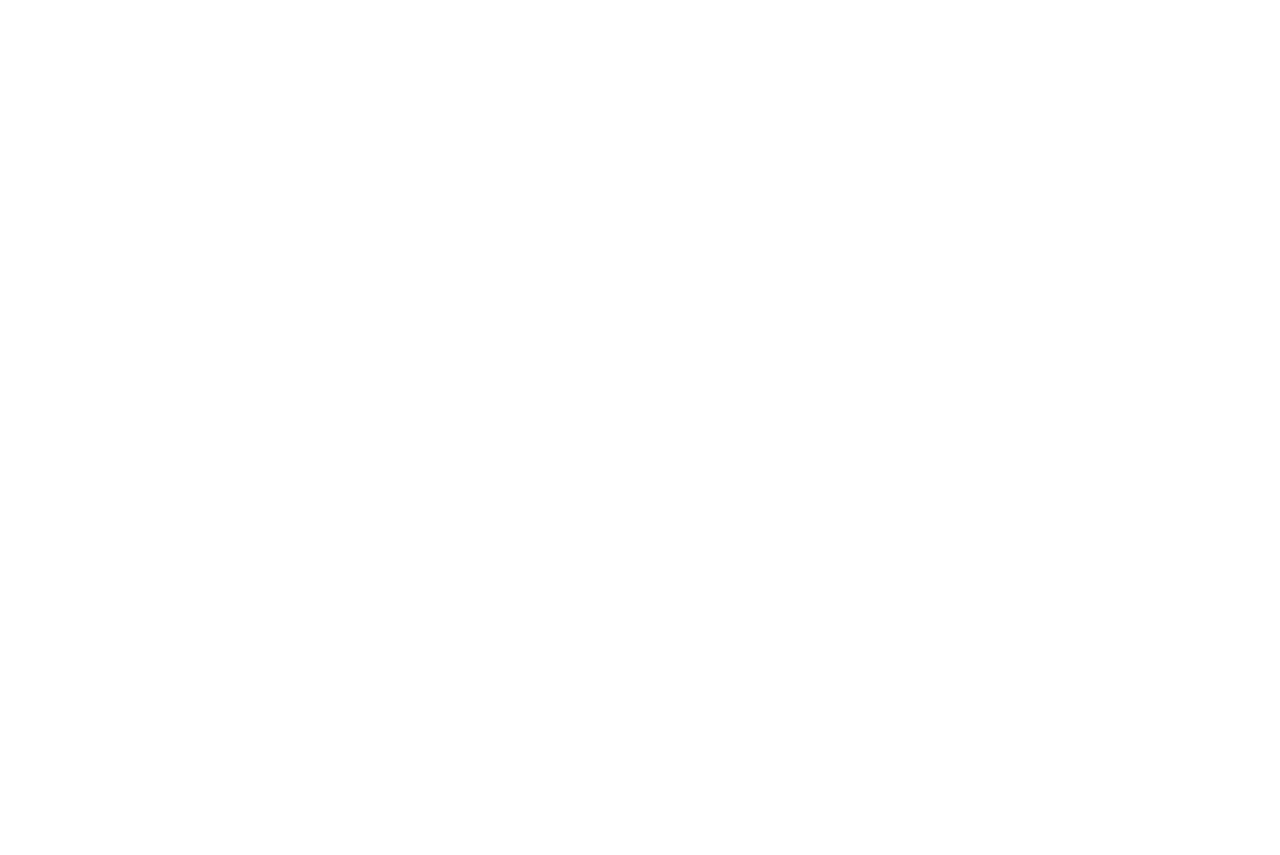
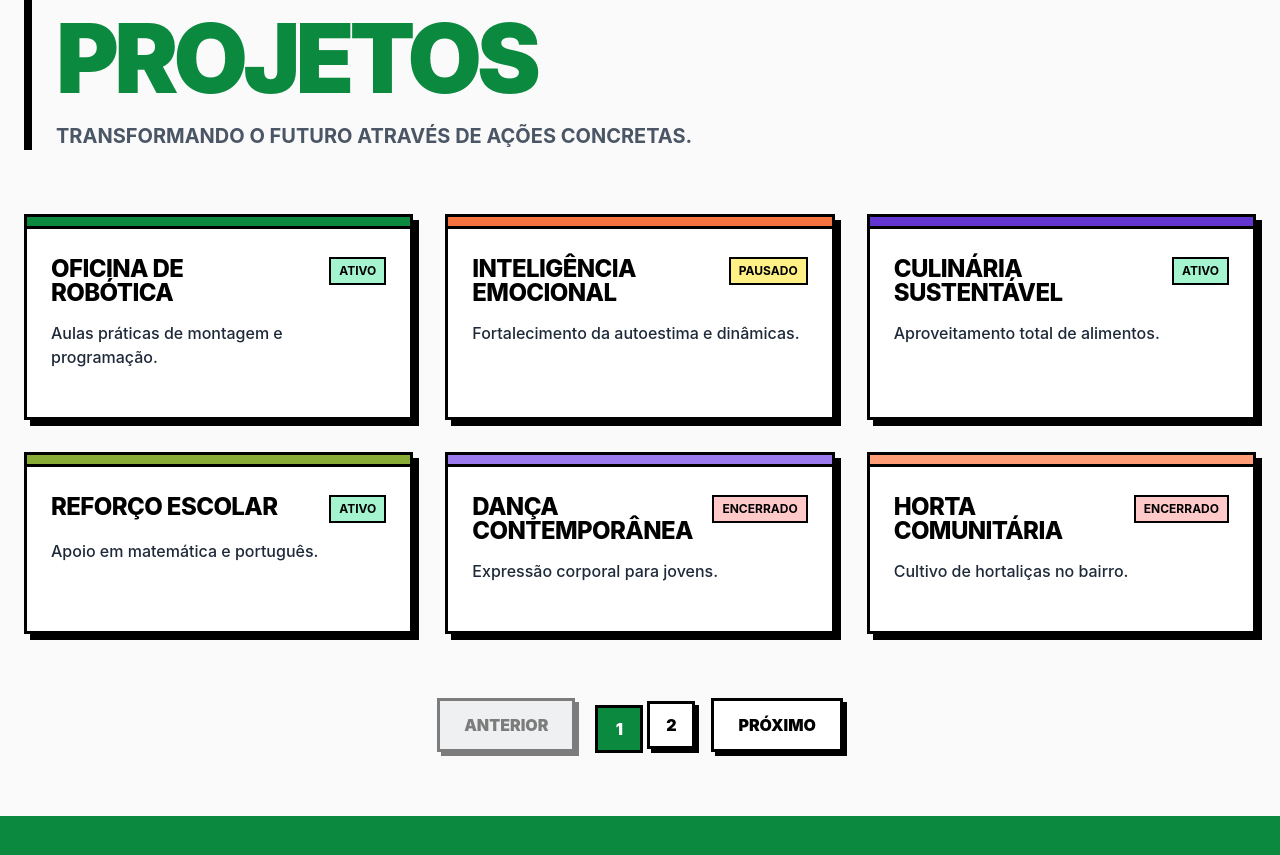
Before and after one commit to pedropaffaro/Projetando-o-Futuro, a React (Vite) app: page /projects in a window 1280 px wide. Shown: the part 241-1096 px from the top of the page. Before the commit the page ends 800 px from the top, so only its background shows below. Built offline with nearby package versions, Linux system fonts and the light colour scheme.

Commit message:
Add Projects page

```diff
--- a/src/App.tsx
+++ b/src/App.tsx
@@ -4,6 +4,7 @@ import { Routes, Route } from "react-router-dom";
 import Home from "./pages/Home";
 import Login from "./pages/Login";
 import Dashboard from "./pages/Dashboard/Dashboard";
+import Projects from "./pages/Projects";
 
 function App() {
   return (
@@ -11,6 +12,7 @@ function App() {
       <Route path="/" element={<Home />} />
       <Route path="/login" element={<Login />} />
       <Route path="/dashboard" element={<Dashboard />} />
+      <Route path="/projects" element={<Projects />} />
 
       {/* Página de Erro - Rota Não Existente */}
       <Route
--- a/src/components/Navbar/Navbar.tsx
+++ b/src/components/Navbar/Navbar.tsx
@@ -10,7 +10,7 @@ function Navbar() {
   // location e navigate para que consigamos ter uma integração com os links da navbar
   const location = useLocation();
   const navigate = useNavigate();
-  let { windowWidth } = useDimensions()
+  let { windowWidth } = useDimensions();
 
   // estilo dos links
   const linkClass =
@@ -22,45 +22,68 @@ function Navbar() {
     /* se esta na root, scrola ate a sessão com o Id contido no link
     caso não, vai até a root, e daí scrola até a sessão desejada */
     if (location.pathname === "/") {
-      document.getElementById(sectionId)?.scrollIntoView({ behavior: "smooth" });
+      document
+        .getElementById(sectionId)
+        ?.scrollIntoView({ behavior: "smooth" });
     } else {
       navigate("/");
       setTimeout(() => {
-        document.getElementById(sectionId)?.scrollIntoView({ behavior: "smooth" });
+        document
+          .getElementById(sectionId)
+          ?.scrollIntoView({ behavior: "smooth" });
       }, 100);
     }
   };
 
-  return ( // componente navbar
+  return (
+    // componente navbar
     <nav className="bg-white border-b-[3px] border-black w-full px-6 py-5 flex justify-between items-center sticky top-0 z-50">
       <Link
         to="/"
         className="flex items-center"
         aria-label="Ir para a página inicial"
       >
-        { windowWidth > 990  && <img
-          src={logo}
-          alt="Logo Projetando o Futuro"
-          className="h-12 w-min-[131px] object-contain"
-        /> }
+        {windowWidth > 990 && (
+          <img
+            src={logo}
+            alt="Logo Projetando o Futuro"
+            className="h-12 w-min-[131px] object-contain"
+          />
+        )}
       </Link>
 
       {/* links com a função de redirecionamento */}
       <ul className="hidden md:flex items-center gap-8">
         <li>
-          <span onClick={() => handleNavClick("sobre")} className={linkClass}>Sobre</span>
+          <Link to="/projects">
+            <span className={linkClass}>Projetos</span>
+          </Link>
         </li>
         <li>
-          <span onClick={() => handleNavClick("projetos")} className={linkClass}>Projetos</span>
+          <span onClick={() => handleNavClick("sobre")} className={linkClass}>
+            Sobre
+          </span>
         </li>
         <li>
-          <span onClick={() => handleNavClick("fotos")} className={linkClass}>Fotos</span>
+          <span onClick={() => handleNavClick("fotos")} className={linkClass}>
+            Fotos
+          </span>
         </li>
         <li>
-          <span onClick={() => handleNavClick("como-ajudar")} className={linkClass}>Como Ajudar</span>
+          <span
+            onClick={() => handleNavClick("como-ajudar")}
+            className={linkClass}
+          >
+            Como Ajudar
+          </span>
         </li>
         <li>
-          <span onClick={() => handleNavClick("parceiros")} className={linkClass}>Parceiros</span>
+          <span
+            onClick={() => handleNavClick("parceiros")}
+            className={linkClass}
+          >
+            Parceiros
+          </span>
         </li>
 
         {isAuthenticated ? ( // caso esteja autenticado libera as opções de adm na navbar
@@ -88,37 +111,63 @@ function Navbar() {
       </ul>
 
       {/* menu de hamburguer para o caso da pagina minimizada */}
-      <div className="md:hidden text-3xl font-extrabold cursor-pointer select-none" onClick={() => setIsMenuOpen(!isMenuOpen)}>
+      <div
+        className="md:hidden text-3xl font-extrabold cursor-pointer select-none"
+        onClick={() => setIsMenuOpen(!isMenuOpen)}
+      >
         {isMenuOpen ? "✕" : "☰"}
       </div>
 
       {isMenuOpen && (
         <ul className="md:hidden absolute top-full left-0 w-full bg-white border-b-[3px] border-black flex flex-col items-center py-6 gap-6 shadow-lg z-40">
           <li>
-            <span onClick={() => handleNavClick("sobre")} className={linkClass}>Sobre</span>
+            <Link to="/projects">
+              <span className={linkClass}>Projetos</span>
+            </Link>
           </li>
           <li>
-            <span onClick={() => handleNavClick("projetos")} className={linkClass}>Projetos</span>
+            <span onClick={() => handleNavClick("sobre")} className={linkClass}>
+              Sobre
+            </span>
           </li>
           <li>
-            <span onClick={() => handleNavClick("fotos")} className={linkClass}>Fotos</span>
+            <span onClick={() => handleNavClick("fotos")} className={linkClass}>
+              Fotos
+            </span>
           </li>
           <li>
-            <span onClick={() => handleNavClick("como-ajudar")} className={linkClass}>Como Ajudar</span>
+            <span
+              onClick={() => handleNavClick("como-ajudar")}
+              className={linkClass}
+            >
+              Como Ajudar
+            </span>
           </li>
           <li>
-            <span onClick={() => handleNavClick("parceiros")} className={linkClass}>Parceiros</span>
+            <span
+              onClick={() => handleNavClick("parceiros")}
+              className={linkClass}
+            >
+              Parceiros
+            </span>
           </li>
 
           {isAuthenticated ? (
             <>
               <li>
-                <Link to="/dashboard" className={linkClass} onClick={() => setIsMenuOpen(false)}>
+                <Link
+                  to="/dashboard"
+                  className={linkClass}
+                  onClick={() => setIsMenuOpen(false)}
+                >
                   Dashboard
                 </Link>
               </li>
               <li>
-                <button className="uppercase font-extrabold text-green-primary border-[3px] border-green-primary px-6 py-2 hover:bg-green-primary hover:text-white transition-colors tracking-wide cursor-pointer" onClick={() => setIsMenuOpen(false)}>
+                <button
+                  className="uppercase font-extrabold text-green-primary border-[3px] border-green-primary px-6 py-2 hover:bg-green-primary hover:text-white transition-colors tracking-wide cursor-pointer"
+                  onClick={() => setIsMenuOpen(false)}
+                >
                   Sair
                 </button>
               </li>
--- a/src/components/ProjectCard/ProjectCard.tsx
+++ b/src/components/ProjectCard/ProjectCard.tsx
@@ -12,7 +12,8 @@ interface ProjectCardProps {
 }
 
 // componente de card
-function ProjectCard({ // props passadas
+function ProjectCard({
+  // props passadas
   title,
   description,
   status,
@@ -28,7 +29,8 @@ function ProjectCard({ // props passadas
       ? "bg-yellow-200"
       : "bg-red-200";
 
-  return ( // html do card
+  return (
+    // html do card
     <div className="border-[3px] border-black p-6 shadow-[6px_6px_0px_0px_rgba(0,0,0,1)] flex flex-col h-full bg-white relative overflow-hidden group">
       {/* Faixa de cor no topo do card */}
       <div
@@ -49,20 +51,27 @@ function ProjectCard({ // props passadas
       <p className="font-medium text-gray-800 mb-6 flex-1">{description}</p>
 
       {/* Botões de Ação */}
+      {/* Só renderiza a div de botões se as funções onEdit ou onDelete forem passadas */}
+      {(onEdit || onDelete) && (
         <div className="flex gap-2 mt-auto pt-4 border-t-[3px] border-black">
+          {onEdit && (
             <button
               onClick={onEdit}
               className="flex-1 bg-white text-black font-bold uppercase py-2 border-[2px] border-black hover:bg-black hover:text-white transition-colors cursor-pointer text-sm"
             >
               Editar
             </button>
+          )}
+          {onDelete && (
             <button
               onClick={onDelete}
               className="flex-1 bg-white text-red-600 font-bold uppercase py-2 border-[2px] border-black hover:bg-red-600 hover:text-white transition-colors cursor-pointer text-sm"
             >
               Excluir
             </button>
+          )}
         </div>
+      )}
     </div>
   );
 }
--- /dev/null
+++ b/src/pages/Projects.tsx
@@ -0,0 +1,155 @@
+import { useState } from "react";
+import Navbar from "../components/Navbar/Navbar";
+import Footer from "../components/Footer/Footer";
+import ProjectCard from "../components/ProjectCard/ProjectCard";
+
+// Simulando uma base de dados maior para testar a paginação
+const ALL_PROJECTS = [
+  {
+    id: 1,
+    title: "Oficina de Robótica",
+    description: "Aulas práticas de montagem e programação.",
+    status: "Ativo",
+    color: "bg-green-primary",
+  },
+  {
+    id: 2,
+    title: "Inteligência Emocional",
+    description: "Fortalecimento da autoestima e dinâmicas.",
+    status: "Pausado",
+    color: "bg-orange-primary",
+  },
+  {
+    id: 3,
+    title: "Culinária Sustentável",
+    description: "Aproveitamento total de alimentos.",
+    status: "Ativo",
+    color: "bg-purple-primary",
+  },
+  {
+    id: 4,
+    title: "Reforço Escolar",
+    description: "Apoio em matemática e português.",
+    status: "Ativo",
+    color: "bg-green-secondary",
+  },
+  {
+    id: 5,
+    title: "Dança Contemporânea",
+    description: "Expressão corporal para jovens.",
+    status: "Encerrado",
+    color: "bg-purple-secondary",
+  },
+  {
+    id: 6,
+    title: "Horta Comunitária",
+    description: "Cultivo de hortaliças no bairro.",
+    status: "Encerrado",
+    color: "bg-orange-secondary",
+  },
+  {
+    id: 7,
+    title: "Teatro de Rua",
+    description: "Artes cênicas em espaços públicos.",
+    status: "Encerrado",
+    color: "bg-blue-400",
+  },
+];
+
+function Projects() {
+  const [currentPage, setCurrentPage] = useState(1);
+  const projectsPerPage = 6;
+
+  // Lógica de Paginação
+  const indexOfLastProject = currentPage * projectsPerPage;
+  const indexOfFirstProject = indexOfLastProject - projectsPerPage;
+  const currentProjects = ALL_PROJECTS.slice(
+    indexOfFirstProject,
+    indexOfLastProject
+  );
+
+  const totalPages = Math.ceil(ALL_PROJECTS.length / projectsPerPage);
+
+  const paginate = (pageNumber: number) => {
+    setCurrentPage(pageNumber);
+    window.scrollTo(0, 0); // Volta ao topo ao mudar de página
+  };
+
+  return (
+    <div className="min-h-screen bg-[#FAFAFA] flex flex-col">
+      <Navbar />
+
+      <main className="flex-1 container mx-auto px-6 py-16">
+        <header className="mb-16 border-l-[8px] border-black pl-6">
+          <h1 className="text-6xl md:text-8xl font-black uppercase tracking-tighter leading-none text-black">
+            Nossos <br /> <span className="text-green-primary">Projetos</span>
+          </h1>
+          <p className="text-xl font-bold mt-4 uppercase text-gray-600">
+            Transformando o futuro através de ações concretas.
+          </p>
+        </header>
+
+        {/* Grid de Projetos */}
+        <div className="grid grid-cols-1 md:grid-cols-2 lg:grid-cols-3 gap-8 mb-16">
+          {currentProjects.map((project) => (
+            <ProjectCard
+              key={project.id}
+              title={project.title}
+              description={project.description}
+              status={project.status}
+              color={project.color}
+            />
+          ))}
+        </div>
+
+        {totalPages > 1 && (
+          <div className="flex justify-center items-center gap-4">
+            <button
+              onClick={() => paginate(currentPage - 1)}
+              disabled={currentPage === 1}
+              className={`px-6 py-3 border-[3px] border-black font-black uppercase transition-all shadow-[4px_4px_0px_0px_rgba(0,0,0,1)] active:shadow-none active:translate-x-1 active:translate-y-1 ${
+                currentPage === 1
+                  ? "bg-gray-200 opacity-50 cursor-not-allowed"
+                  : "bg-white hover:bg-orange-primary cursor-pointer"
+              }`}
+            >
+              Anterior
+            </button>
+
+            <div className="flex gap-2">
+              {Array.from({ length: totalPages }, (_, i) => (
+                <button
+                  key={i + 1}
+                  onClick={() => paginate(i + 1)}
+                  className={`w-12 h-12 border-[3px] border-black font-black flex items-center justify-center transition-all shadow-[4px_4px_0px_0px_rgba(0,0,0,1)] ${
+                    currentPage === i + 1
+                      ? "bg-green-primary text-white translate-x-1 translate-y-1 shadow-none"
+                      : "bg-white hover:bg-purple-primary hover:text-white cursor-pointer"
+                  }`}
+                >
+                  {i + 1}
+                </button>
+              ))}
+            </div>
+
+            <button
+              onClick={() => paginate(currentPage + 1)}
+              disabled={currentPage === totalPages}
+              className={`px-6 py-3 border-[3px] border-black font-black uppercase transition-all shadow-[4px_4px_0px_0px_rgba(0,0,0,1)] active:shadow-none active:translate-x-1 active:translate-y-1 ${
+                currentPage === totalPages
+                  ? "bg-gray-200 opacity-50 cursor-not-allowed"
+                  : "bg-white hover:bg-orange-primary cursor-pointer"
+              }`}
+            >
+              Próximo
+            </button>
+          </div>
+        )}
+      </main>
+
+      <Footer />
+    </div>
+  );
+}
+
+export default Projects;
```
Lines whose indentation alone changed are shown as unchanged.
